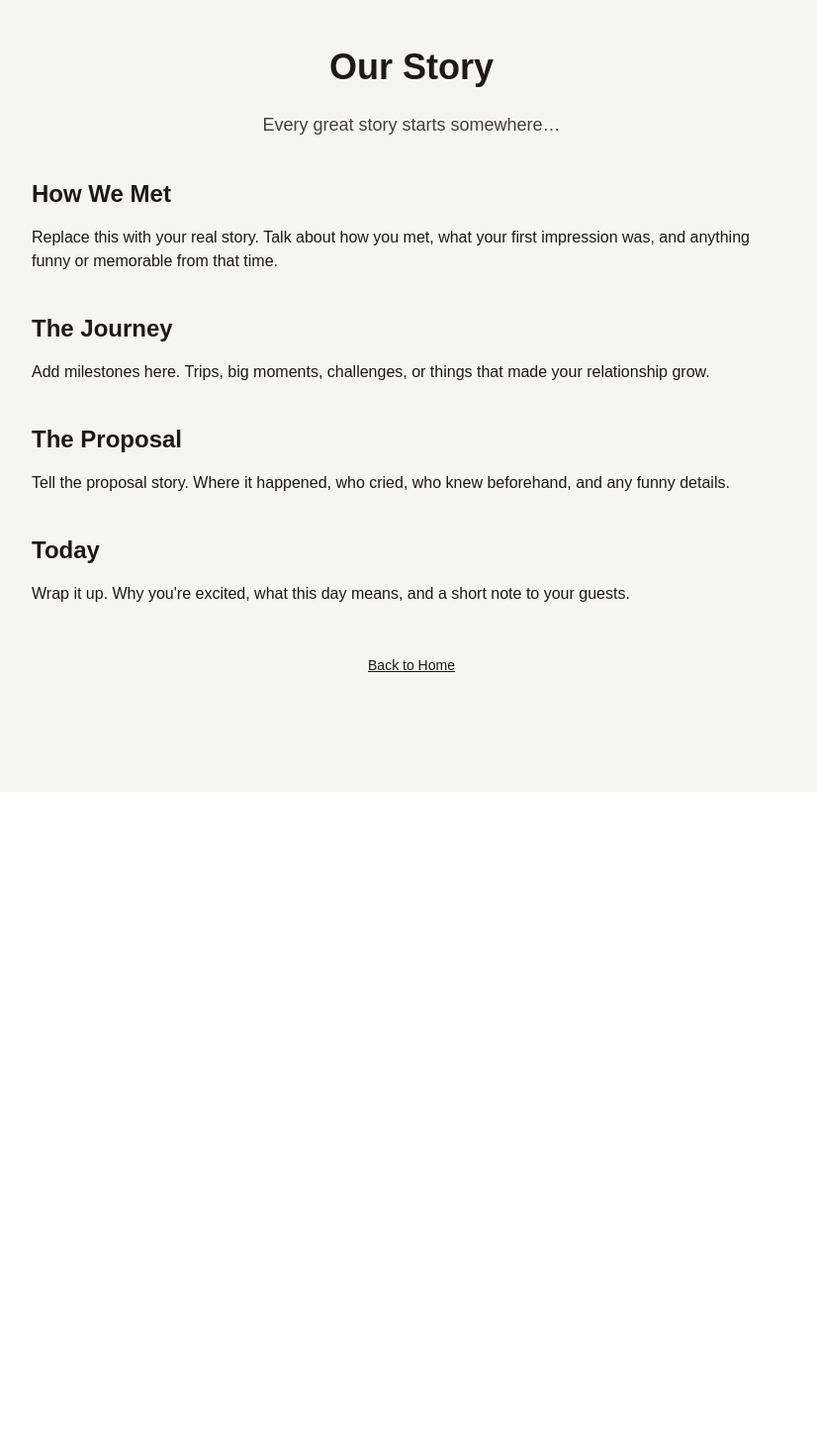
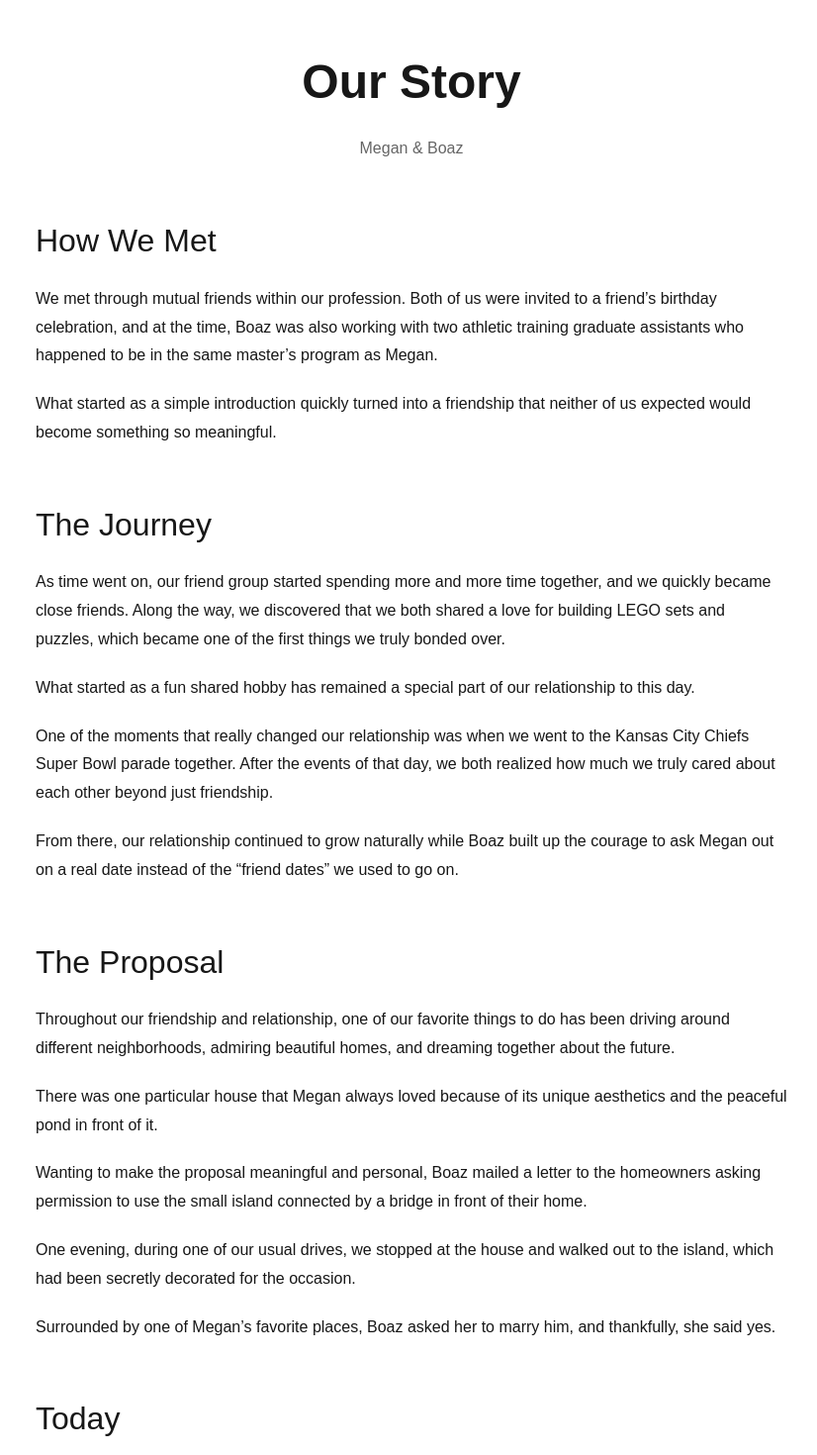
Before and after one commit to boazburney/wedding-site, a Next.js app: page /story in a window 1280 px wide. Shown: the top 1470 px of the page at 99% size, without its empty margins (224-1050 px from the left). Before the commit the page ends 800 px from the top, so only its background shows below. Built offline with nearby package versions, Linux system fonts and the light colour scheme.

Commit message:
Update real story page

```diff
--- a/app/story/page.tsx
+++ b/app/story/page.tsx
@@ -1,56 +1,163 @@
-export default function Story() {
+"use client";
+
+export default function StoryPage() {
   return (
-    <main className="min-h-screen bg-stone-100 text-stone-900 px-6 py-12">
-      <section className="mx-auto max-w-3xl text-center">
-        <h1 className="text-4xl font-bold">Our Story</h1>
+    <main
+      style={{
+        maxWidth: "800px",
+        margin: "0 auto",
+        padding: "40px 20px",
+        lineHeight: "1.8",
+      }}
+    >
+      <div style={{ textAlign: "center", marginBottom: "50px" }}>
+        <h1
+          style={{
+            fontSize: "48px",
+            fontWeight: "bold",
+            marginBottom: "10px",
+          }}
+        >
+          Our Story
+        </h1>
 
-        <p className="mt-6 text-lg text-stone-700">
-          Every great story starts somewhere…
+        <p style={{ color: "#666" }}>
+          Megan & Boaz
+        </p>
+      </div>
+
+      <section style={{ marginBottom: "50px" }}>
+        <h2
+          style={{
+            fontSize: "32px",
+            marginBottom: "15px",
+          }}
+        >
+          How We Met
+        </h2>
+
+        <p>
+          We met through mutual friends within our profession. Both of us were
+          invited to a friend’s birthday celebration, and at the time, Boaz was
+          also working with two athletic training graduate assistants who
+          happened to be in the same master’s program as Megan.
         </p>
 
-        {/* SECTION 1 */}
-        <div className="mt-10 text-left space-y-4">
-          <h2 className="text-2xl font-semibold">How We Met</h2>
-          <p>
-            Replace this with your real story. Talk about how you met, what your
-            first impression was, and anything funny or memorable from that time.
-          </p>
-        </div>
+        <p style={{ marginTop: "20px" }}>
+          What started as a simple introduction quickly turned into a friendship
+          that neither of us expected would become something so meaningful.
+        </p>
+      </section>
 
-        {/* SECTION 2 */}
-        <div className="mt-10 text-left space-y-4">
-          <h2 className="text-2xl font-semibold">The Journey</h2>
-          <p>
-            Add milestones here. Trips, big moments, challenges, or things that
-            made your relationship grow.
-          </p>
-        </div>
+      <section style={{ marginBottom: "50px" }}>
+        <h2
+          style={{
+            fontSize: "32px",
+            marginBottom: "15px",
+          }}
+        >
+          The Journey
+        </h2>
 
-        {/* SECTION 3 */}
-        <div className="mt-10 text-left space-y-4">
-          <h2 className="text-2xl font-semibold">The Proposal</h2>
-          <p>
-            Tell the proposal story. Where it happened, who cried, who knew
-            beforehand, and any funny details.
-          </p>
-        </div>
+        <p>
+          As time went on, our friend group started spending more and more time
+          together, and we quickly became close friends. Along the way, we
+          discovered that we both shared a love for building LEGO sets and
+          puzzles, which became one of the first things we truly bonded over.
+        </p>
 
-        {/* SECTION 4 */}
-        <div className="mt-10 text-left space-y-4">
-          <h2 className="text-2xl font-semibold">Today</h2>
-          <p>
-            Wrap it up. Why you're excited, what this day means, and a short note
-            to your guests.
-          </p>
-        </div>
+        <p style={{ marginTop: "20px" }}>
+          What started as a fun shared hobby has remained a special part of our
+          relationship to this day.
+        </p>
 
-        {/* BACK BUTTON */}
-        <div className="mt-12">
-          <a href="/" className="text-sm underline">
-            Back to Home
-          </a>
-        </div>
+        <p style={{ marginTop: "20px" }}>
+          One of the moments that really changed our relationship was when we
+          went to the Kansas City Chiefs Super Bowl parade together. After the
+          events of that day, we both realized how much we truly cared about
+          each other beyond just friendship.
+        </p>
+
+        <p style={{ marginTop: "20px" }}>
+          From there, our relationship continued to grow naturally while Boaz
+          built up the courage to ask Megan out on a real date instead of the
+          “friend dates” we used to go on.
+        </p>
       </section>
+
+      <section style={{ marginBottom: "50px" }}>
+        <h2
+          style={{
+            fontSize: "32px",
+            marginBottom: "15px",
+          }}
+        >
+          The Proposal
+        </h2>
+
+        <p>
+          Throughout our friendship and relationship, one of our favorite things
+          to do has been driving around different neighborhoods, admiring
+          beautiful homes, and dreaming together about the future.
+        </p>
+
+        <p style={{ marginTop: "20px" }}>
+          There was one particular house that Megan always loved because of its
+          unique aesthetics and the peaceful pond in front of it.
+        </p>
+
+        <p style={{ marginTop: "20px" }}>
+          Wanting to make the proposal meaningful and personal, Boaz mailed a
+          letter to the homeowners asking permission to use the small island
+          connected by a bridge in front of their home.
+        </p>
+
+        <p style={{ marginTop: "20px" }}>
+          One evening, during one of our usual drives, we stopped at the house
+          and walked out to the island, which had been secretly decorated for
+          the occasion.
+        </p>
+
+        <p style={{ marginTop: "20px" }}>
+          Surrounded by one of Megan’s favorite places, Boaz asked her to marry
+          him, and thankfully, she said yes.
+        </p>
+      </section>
+
+      <section style={{ marginBottom: "50px" }}>
+        <h2
+          style={{
+            fontSize: "32px",
+            marginBottom: "15px",
+          }}
+        >
+          Today
+        </h2>
+
+        <p>
+          Today is the beginning of our next LEGO set as we build our life
+          together piece by piece, one memory at a time.
+        </p>
+
+        <p style={{ marginTop: "20px" }}>
+          We are so thankful to be surrounded by the people who have supported,
+          encouraged, and celebrated with us throughout our journey.
+        </p>
+
+        <p style={{ marginTop: "20px" }}>
+          To our family and friends, thank you for being part of our story and
+          for sharing this day with us.
+        </p>
+
+        <p style={{ marginTop: "20px" }}>
+          Your love and support mean more to us than words can express, and we
+          are so excited to celebrate this chapter of our lives with all of you.
+        </p>
+      </section>
+
+      <div style={{ textAlign: "center", marginTop: "60px" }}>
+        <a href="/">Back to Home</a>
+      </div>
     </main>
   );
 }
```
